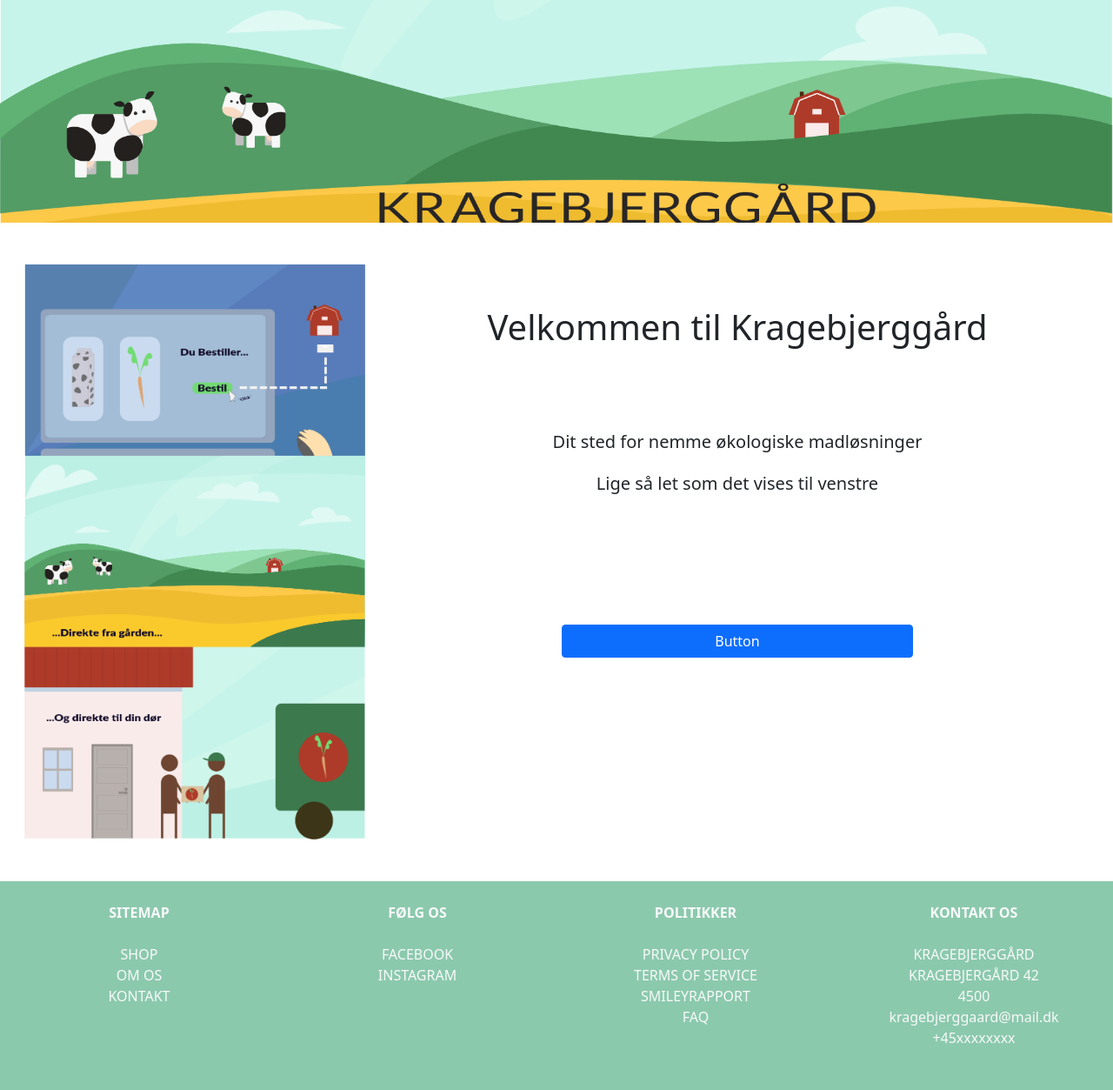
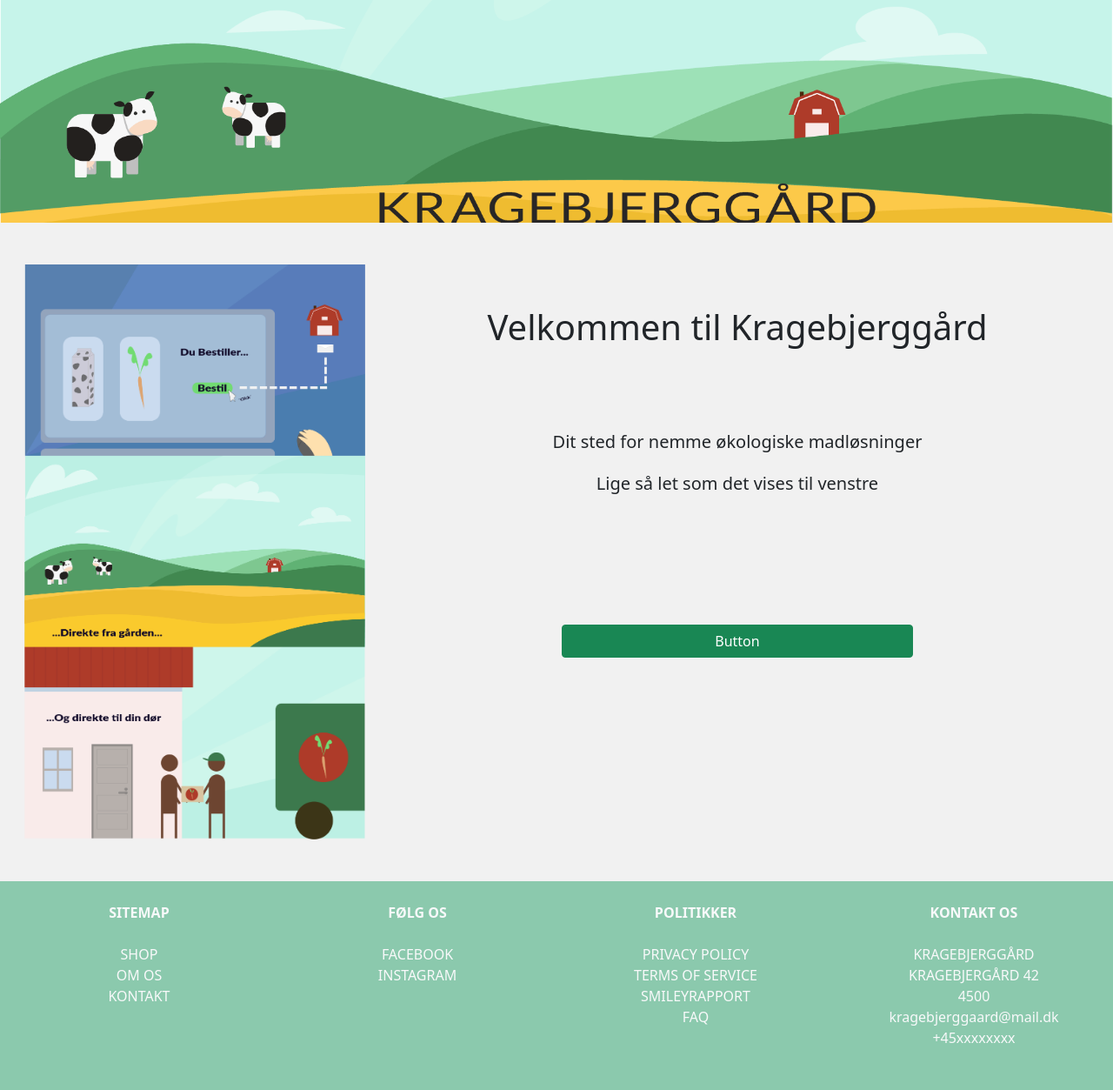
Before and after one commit to Viwite/Kragebjerggaard, a PHP site: page / in a window 1280 px wide. Shown: the part 83-1336 px from the top of the page at 87% size. Run offline with PHP 8.4, Linux system fonts and the light colour scheme; style sheets or scripts are compiled from the project's sources; some libraries are stand-ins or nearby versions.

Commit message:
gjort en button grøn

```diff
--- a/index.php
+++ b/index.php
@@ -23,8 +23,8 @@
     <img class="w-100" src="uploads/Asset%2014-9.png" alt="banner">
 </div>
 
-<div class="container-fluid">
-    <div class="row my-5 mx-1 d-flex">
+<div class="container-fluid" style="background-color: #f1f1f1">
+    <div class="row py-5 mx-1 d-flex">
         <div class="col-12 col-lg-4 justify-content-between">
             <img src="uploads/informerende%20illustartion.png" alt="informerende illustration">
         </div>
@@ -36,7 +36,7 @@
             <h5 class="text" style="text-align: center">Lige så let som det vises til venstre</h5>
 
             <div class="d-grid gap-2 col-6 mx-auto" style="margin-top: 150px">
-                <button class="btn btn-primary" type="button">Button</button>
+                <button class="btn btn-success" type="button">Button</button>
             </div>
         </div>
     </div>
```
